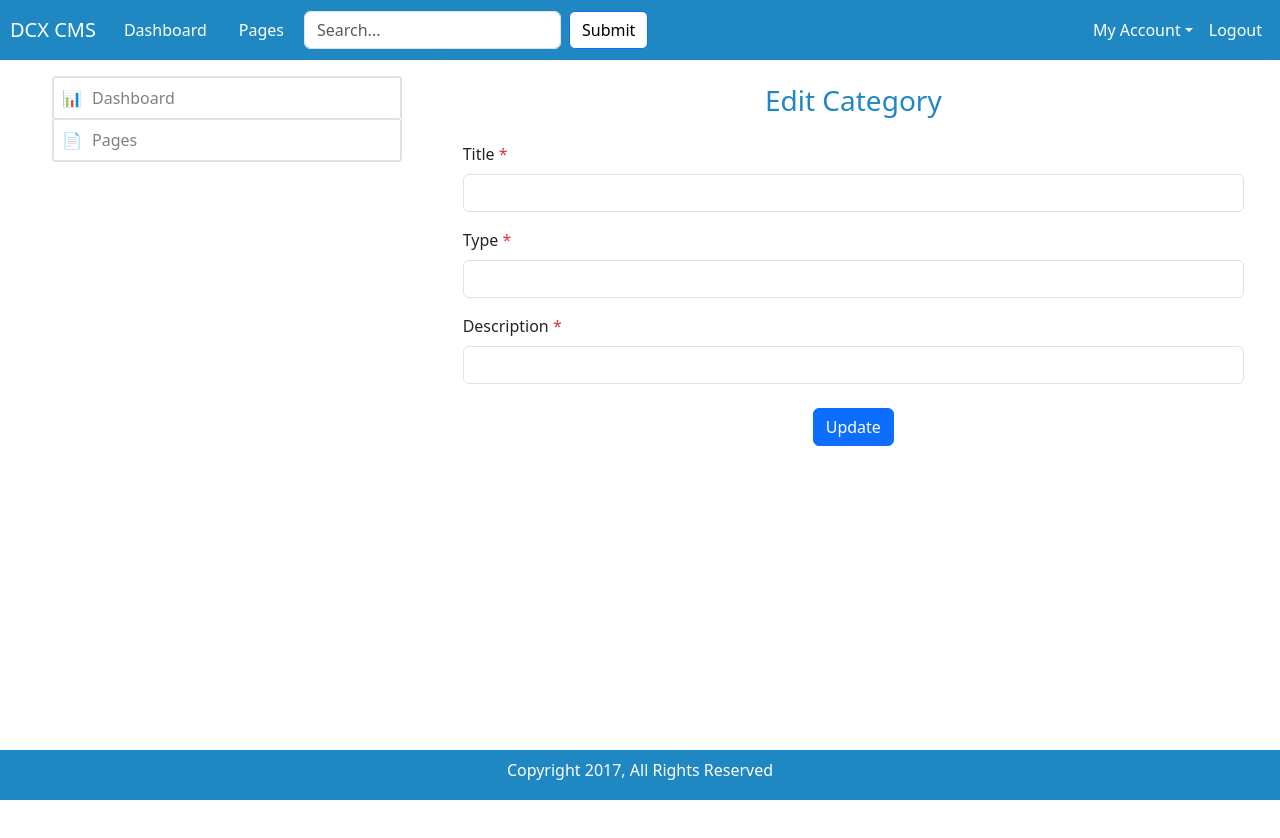
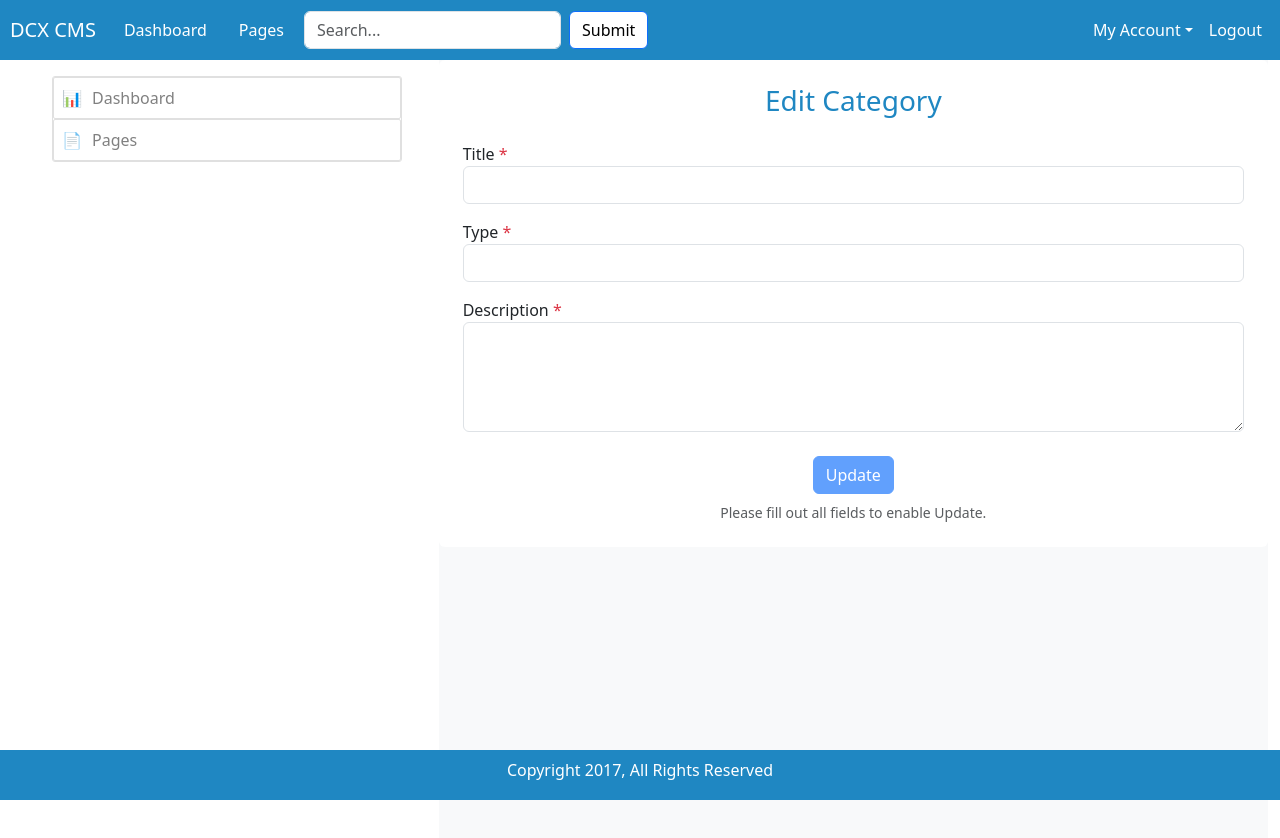
Before and after one commit to Tanusingh02/CMSRepo, a React (Vite) app in the folder Client/cms_app/: page /categories/edit/1 in a window 1280 px wide. Shown: the top 838 px of the page. Built offline with nearby package versions, Linux system fonts and the light colour scheme; no server answers.

Commit message:
In the editForm alter message is added

```diff
--- a/Client/cms_app/src/pages/Category/Editategory.jsx
+++ b/Client/cms_app/src/pages/Category/Editategory.jsx
@@ -1,6 +1,5 @@
-import axios from "axios";
+import { useEffect, useState } from "react";
 import { useNavigate, useParams } from "react-router-dom";
-import { useState, useEffect } from "react";
 import MainLayout from "../../layouts/Mainlayout";
 
 function EditCategory() {
@@ -14,31 +13,37 @@ function EditCategory() {
   });
 
   const [errors, setErrors] = useState({});
+  const [loading, setLoading] = useState(true);
+  const [showAlert, setShowAlert] = useState(false);
+
+  const isFormValid =
+    formData.title.trim() !== "" &&
+    formData.type.trim() !== "" &&
+    formData.desc.trim() !== "";
 
   useEffect(() => {
-    axios
-      .get(`http://localhost:8080/categories/get/${id}`, {
+    fetch(`http://localhost:8080/categories/get/${id}`, {
       headers: {
         "Content-Type": "application/json",
         Authorization: localStorage.getItem("token"),
       },
     })
-      .then((res) => {
-        const category = res.data.categories?.[0] || res.data;
-        if (category) {
+      .then((res) => res.json())
+      .then((data) => {
+        const category = data.categories?.[0] || data;
         setFormData(category);
-        } else {
-          console.warn("No category found for ID:", id);
-        }
+        setLoading(false);
       })
       .catch((err) => {
-        console.error("Failed to load category", err.message);
+        console.error("Failed to load category", err);
+        setLoading(false);
       });
   }, [id]);
 
   const handleChange = (e) => {
-    setFormData({ ...formData, [e.target.name]: e.target.value });
-    setErrors({ ...errors, [e.target.name]: "" }); // Clear error on change
+    const { name, value } = e.target;
+    setFormData((prev) => ({ ...prev, [name]: value }));
+    setErrors((prev) => ({ ...prev, [name]: "" }));
   };
 
   const validate = () => {
@@ -57,36 +62,51 @@ function EditCategory() {
       return;
     }
 
-    axios
-      .put(`http://localhost:8080/categories/editCategory/${id}`, formData, {
+    fetch(`http://localhost:8080/categories/editCategory/${id}`, {
+      method: "PUT",
       headers: {
         "Content-Type": "application/json",
         Authorization: localStorage.getItem("token"),
       },
+      body: JSON.stringify(formData),
     })
-      .then((res) => {
-        console.log("Update successful:", res.data);
-        navigate("/categories");
+      .then((res) => res.json())
+      .then(() => {
+        setShowAlert(true);
+        setTimeout(() => navigate("/categories"), 2000);
       })
       .catch((err) => {
-        console.error("Update failed:", err.message);
+        console.error("Update failed:", err);
         alert("Failed to update category");
       });
   };
 
+  if (loading) {
+    return (
+      <div className="text-center mt-5">
+        <h4>Loading category data...</h4>
+      </div>
+    );
+  }
+
   return (
     <MainLayout>
-    <div className="d-flex  min-vh-100 bg-light">
-      <div className="p-4 rounded bg-white w-100" style={{ maxWidth: "1000px",maxHeight:"1000px"}}>
+      <div className="d-flex justify-content-center align-items-start min-vh-100 bg-light">
+        <div className="p-3 p-md-4 rounded bg-white w-100" style={{ maxWidth: "900px" }}>
           <h3 className="text-center mb-4" style={{ color: "#1f87c2" }}>
             Edit Category
           </h3>
 
+          {showAlert && (
+            <div className="alert alert-success" role="alert">
+              <p>Category successfully updated!</p>
+            </div>
+          )}
 
           <form onSubmit={handleSubmit}>
             {/* Title */}
             <div className="mb-3">
-            <label className="form-label">
+              <label>
                 Title <span className="text-danger">*</span>
               </label>
               <input
@@ -96,14 +116,12 @@ function EditCategory() {
                 onChange={handleChange}
                 className={`form-control ${errors.title ? "is-invalid" : ""}`}
               />
-            {errors.title && (
-              <div className="text-danger mt-1">{errors.title}</div>
-            )}
+              {errors.title && <div className="invalid-feedback">{errors.title}</div>}
             </div>
 
             {/* Type */}
             <div className="mb-3">
-            <label className="form-label">
+              <label>
                 Type <span className="text-danger">*</span>
               </label>
               <input
@@ -113,36 +131,39 @@ function EditCategory() {
                 onChange={handleChange}
                 className={`form-control ${errors.type ? "is-invalid" : ""}`}
               />
-            {errors.type && (
-              <div className="text-danger mt-1">{errors.type}</div>
-            )}
+              {errors.type && <div className="invalid-feedback">{errors.type}</div>}
             </div>
 
             {/* Description */}
             <div className="mb-3">
-            <label className="form-label">
+              <label>
                 Description <span className="text-danger">*</span>
               </label>
-            <input
-              type="text"
+              <textarea
                 name="desc"
                 value={formData.desc}
                 onChange={handleChange}
+                rows={4}
                 className={`form-control ${errors.desc ? "is-invalid" : ""}`}
+                style={{ resize: "vertical" }}
               />
-            {errors.desc && (
-              <div className="text-danger mt-1">{errors.desc}</div>
-            )}
+              {errors.desc && <div className="invalid-feedback">{errors.desc}</div>}
             </div>
 
-          {/* Buttons */}
-          <div className="text-center mt-4">
-            <div className="d-inline-flex gap-3">
-              <button type="submit" className="btn btn-primary">
+            {/* Submit */}
+            <div className="text-center">
+              <button
+                type="submit"
+                className="btn btn-primary mt-2"
+                disabled={!isFormValid}
+              >
                 Update
               </button>
-
-            </div>
+              {!isFormValid && (
+                <small className="text-muted d-block mt-2">
+                  Please fill out all fields to enable Update.
+                </small>
+              )}
             </div>
           </form>
         </div>
```
Lines whose indentation alone changed are shown as unchanged.
